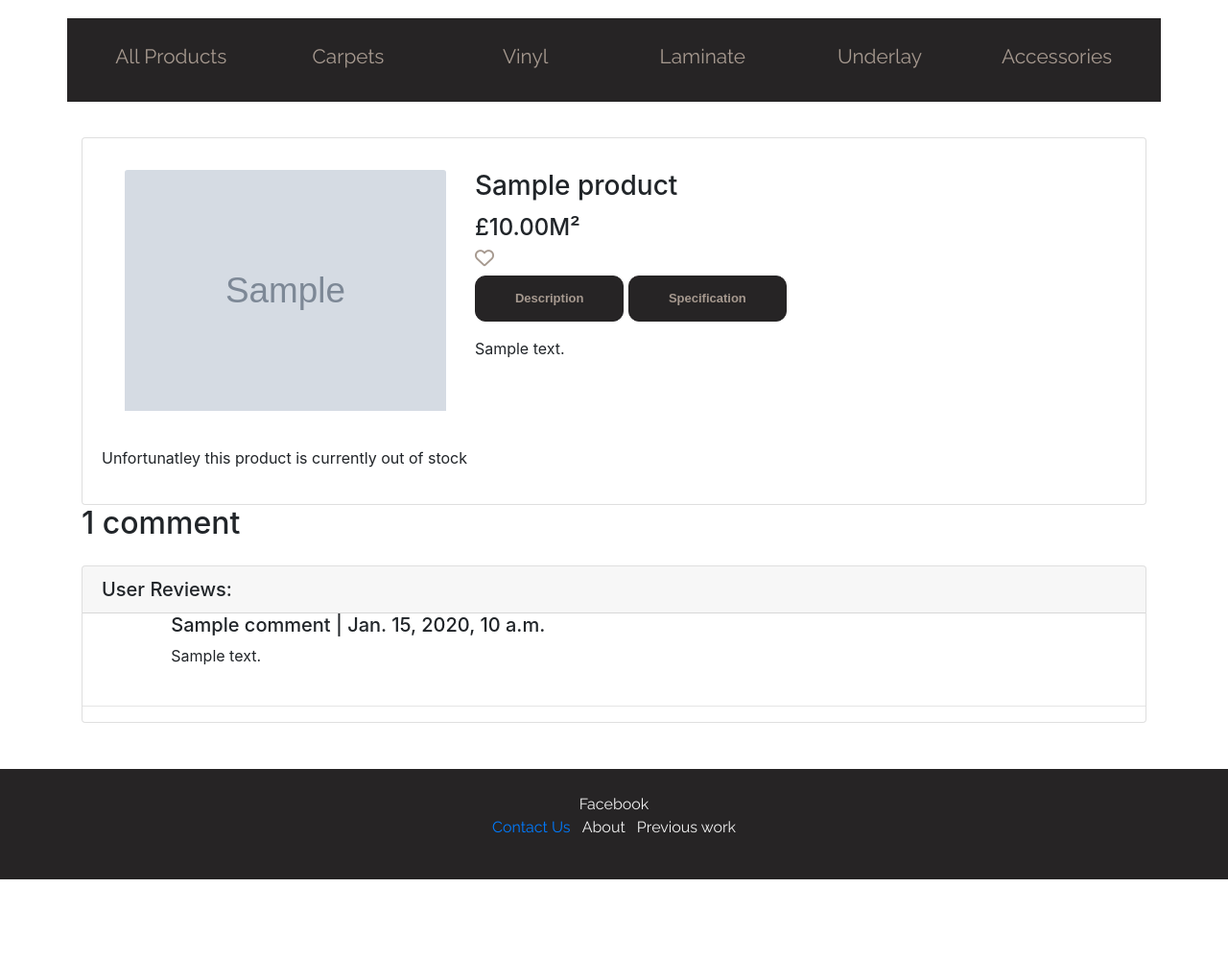
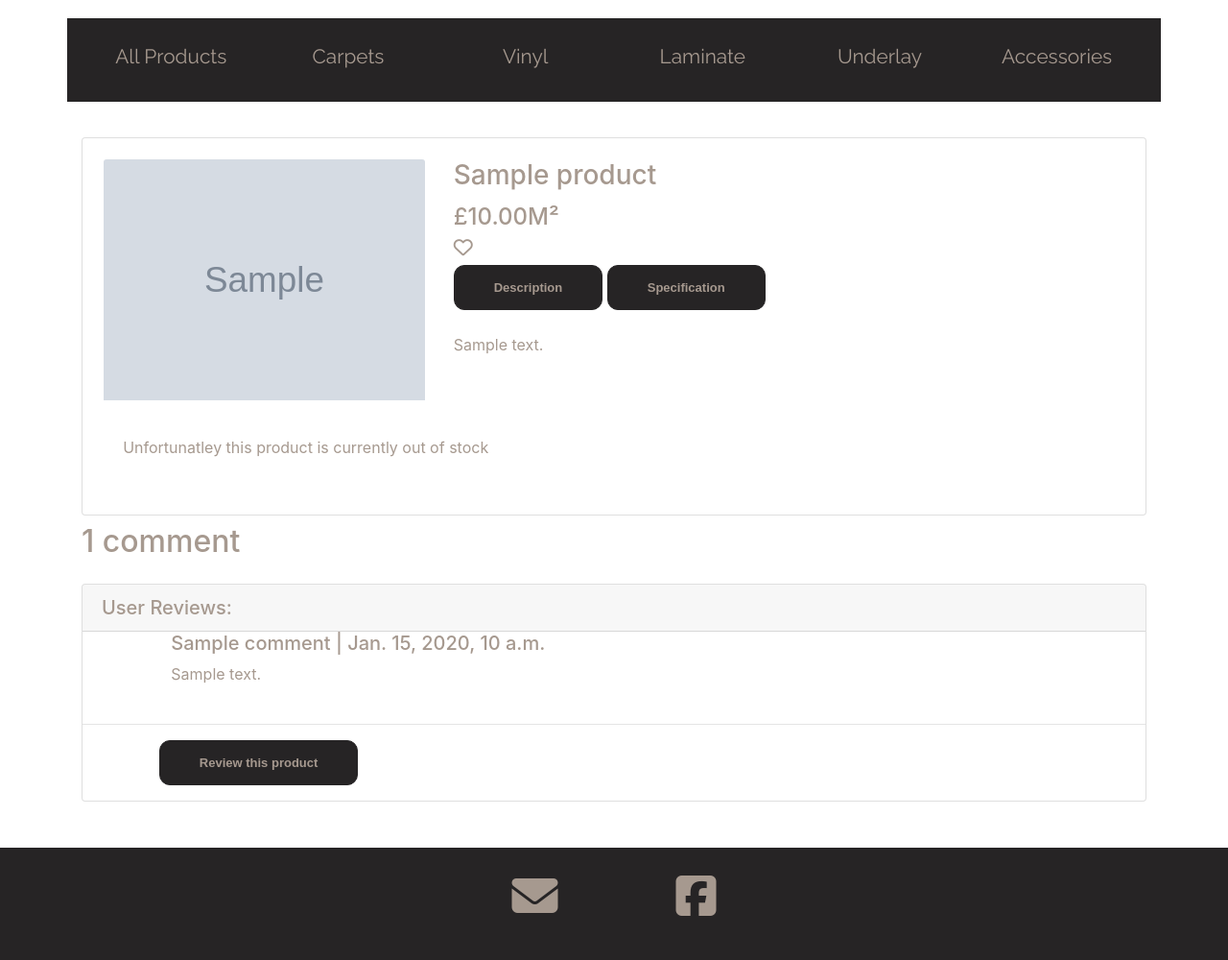
Before and after one commit to Ryanwatson1991/carpet-specialist, a Django app: page /products/1/ in a window 1280 px wide. Shown: the part 181-1181 px from the top of the page at 96% size. Before the commit the page ends 1097 px from the top, so only its background shows below. Run offline with Django 3.2, Linux system fonts and the light colour scheme; tables that the repository leaves empty hold one stand-in row (values such as "Sample post"); grey boxes marked "Sample" are stand-in pictures; parts of the project's set-up code (start-up, migrations or seed data) failed here and were passed over; some libraries are stand-ins or nearby versions.

Commit message:
Basic styling accross the site. Primarily making text-colour consistent and adjusting spacing between elements

```diff
--- a/bag/templates/bag/bag.html
+++ b/bag/templates/bag/bag.html
@@ -15,10 +15,10 @@
     <div class="container">
         <div class="row">
             <div class="col">
-                <h2 class="page-title">Shopping Bag</h2>
+                <h2 class="page-title mb-2 mt-2">Shopping Bag</h2>
             </div>
         </div>
-        <div class="row">
+        <div class="row page-title">
             <div class="col">
                 {% if bag_items %}
                     <div class="table-responsive">
--- a/products/templates/products/product_detail.html
+++ b/products/templates/products/product_detail.html
@@ -12,23 +12,21 @@
 {% endblock %}
 
 {% block content %}
-<div class="container">
+<div class="container page-title">
     <form class="form" action="{% url 'add_to_bag' product.id %}" method="POST">
         <div class="row">
             <div class="col">
-                    <div class="card mt-4">
-                        <div class="row product-info">
+                    <div class="card mt-4 product-info">
+                        <div class="row">
                             <div class="col-lg-4">
                                 <div class="card-img-top img-fluid">
                                     {% if product.image %}
                                     <span>
-
                                             <div>
                                                 <a href="{{ product.image.url }}" target="_blank">
                                                     <img class="card-img-top img-fluid" src="{{ product.image.url }}" alt="{{ product.name }}" id="product-img">
                                                 </a>
                                             </div>
-
                                     </span>
 
                                     <span id="colour-img">
@@ -47,8 +45,8 @@
                                     {% endif %}
                                     <div class="col-12 mt-3">
                                         {% if product.category.name == 'carpets' or product.category.name == 'vinyl' or product.category.name == 'laminate'%}
-                                            <select class="form-select form-select-lg form-control mb-3" name="colour" id="myselection" aria-label="colour">
-                                                <option selected disabled>Pick a Colour</option>
+                                            <select class="form-select form-select-lg form-control mb-3" name="colour" id="myselection" aria-label="colour" required>
+                                                <option value="" selected disabled>Pick a Colour</option>
                                                 {% for colour in colours %}
                                                     <!--Loop means dropdown will only show colours who's product field matches up with the durrent product name-->
                                                     {% if product.name == colour.product.name %}
@@ -81,7 +79,7 @@
                                     </div>
                                 </h6>
                                 <!--Buttons to allow toggle between Description & specification display for product-->
-                                <input type="button" Value="Description" class="myButton" id="description_button" />
+                                <input type="button" Value="Description" class="myButton mb-2" id="description_button" />
                                 <input type="button" Value="Specification" class="myButton" id="spec_button" />
 
                                 <div>
@@ -112,17 +110,17 @@
                         <div class="card-body">
                             {% if product.in_stock.name == 'Yes' %}
                                 <!--Price Calculator - Calculates cost of product based on user selected length & width and then £ per M²-->
-
                                         {% csrf_token %}
                                             {% if product.category.name == 'carpets' or product.category.name == 'vinyl' or product.category.name == 'laminate'%}
-                                                <div id="price_calculator">
-                                                    <h5>Price Calculator</h5>
-                                                    <h6>Enter size below</h6>
-                                                    <h6>length(Metres)</h6>
-                                                    <input type="number" id="length" name="length" required/>
-                                                    <h6>width(Metres)</h6>
+                                                <hr>
+                                                <div id="price-calculator">
+                                                    <h5 class=>Price Calculator - enter measurements below</h5>
+                                                    <h6>Length(Metres)</h6>
+                                                    <input class="form-control mb-3" type="number" id="length" name="length" placeholder="Floor Length" required/>
+                                                    <h6>Width(Metres)</h6>
                                                     <select id="width" class="form-control mb-3" name="width" aria-label="width" required="required">
-                                                        <option selected disabled>Choose width</option>
+                                                        <option value="" selected disabled>Floor Width</option>
+                                                        <!--Value above is empty to make 'required' tag for dropdown work-->
                                                         {% if product.category.name == 'carpets' %}
                                                         <option>4</option>
                                                         <option>5</option>
@@ -133,14 +131,17 @@
                                                         {% endif %}
                                                     </select>
                                                     <input type="button" onClick="multiplyBy()" Value="Calculate total cost" class="myButton" id="calculate"/>
-                                                    <h6>Total Area</h6>
-                                                    <span id="area"></span>
-                                                    <h6>Total Price</h6>
-                                                    <span id="selected_cost" name="selected_cost"></span>
-                                                    <br>
+                                                    <hr>
+                                                    <div class="price-calculator">
+                                                        <h6>Total Area:</h6>
+                                                        <span id="area"></span>
+                                                        <h6>Total Price:</h6>
+                                                        <span id="selected_cost" name="selected_cost"></span>
+                                                        <br>
+                                                    </div>
                                                 </div>
                                             {% endif %}
-
+                                            <hr>
                                             <div class="form-row" id="qty_add">
                                                 <div class="col-12">
                                                     <p class="mt-3"><strong>Quantity:</strong></p>
@@ -153,11 +154,10 @@
                                                 </div>
 
                                                 <div class="col-12">
-                                                    <input type="submit" class="btn myButton" value="Add to Bag">
+                                                    <input type="submit" class="btn myButton" value="Add to Bag" id="submit">
                                                 </div>
                                                 <input type="hidden" name="redirect_url" value="{{ request.path }}">
                                             </div>
-
                             {% else %}
                                 <p>Unfortunatley this product is currently out of stock</p>
                             {% endif %}
@@ -167,14 +167,14 @@
         </div>
     </form>
 
-    <div>
+    <div class="page-title mt-2">
         <!--Previously posted Comments-->
         {% with comments.count as total_comments %}
             <h2>
               {{ total_comments }} comment{{ total_comments|pluralize }}
             </h2>
         {% endwith %}
-        <div class="card my-4">
+        <div class="card my-4 mb-2">
             <h5 class="card-header comment-head">User Reviews:</h5>
             {% for comment in comments %}
             <!--Display comments posted to this review-->
@@ -187,23 +187,27 @@
             </div>
             <hr>
             {% empty %}
-            <p>There are currently no reviews for this post. Be the first to leave one...</p>
-            <input type="button" Value="Add Review" class="myButton" id="add_reviews" />
+            <p>There are currently no reviews for this post. Be the first to review this product...</p>
             {% endfor %}
+            <div class="row">
+                <div class="col-1"></div>
+                <div class="col10">
+                    <input type="button" Value="Review this product" class="myButton mb-3" id="add_reviews" />
+                </div>
+            </div>
             <div class="row" id="reviews">
-                <div class="col-2"></div>
-                <div class="col-8">
+                <div class="col-1"></div>
+                <div class="col-10">
                     <h5>Leave a Review:</h5>
-
                     <div class="card-body">
                         <form method="POST" action="">
                             {{ comment_form }}
                             {% csrf_token %}
-                            <button type="submit" class="btn myButton">Post Review</button>
+                            <button type="submit" class="btn myButton mt-3">Post Review</button>
                         </form>
                     </div>
                 </div>
-                <div class="col-2"></div>
+                <div class="col-1"></div>
             </div>
         </div>
     </div>
--- a/profiles/templates/profiles/profile.html
+++ b/profiles/templates/profiles/profile.html
@@ -24,9 +24,9 @@
         <div class="row">
             <div class="col-12"></div>
             <div class="col-12">
-                <button class="btn myButton" id="show_favourites">Favourites</button>
-                <button class="btn myButton" id="show_delivery">Delivery Info</button>
-                <button class="btn myButton" id="show_order_hist">Order History</button>
+                <button class="btn myButton mb-2" id="show_favourites">Favourites</button>
+                <button class="btn myButton mb-2" id="show_delivery">Delivery Info</button>
+                <button class="btn myButton mb-2" id="show_order_hist">Order History</button>
             </div>
         </div>
         <!--Delivery info section (when not selected this is hidden by javascript-->
--- a/static/css/base.css
+++ b/static/css/base.css
@@ -55,17 +55,7 @@ html {
     cursor: pointer;
 }
 
-footer{
-    background-color: #262425;
-    padding: 2%;
-    font-family: 'Raleway', sans-serif;
-    color: #f2f2f2;
-}
 
-.product-info{
-    padding-top: 3%;
-    padding-left: 4%;
-}
 
 /* Header Styling*/
 
@@ -167,7 +157,30 @@ footer{
 }
 }
 
+/* Footer Styling */
 
+footer{
+    background-color: #262425;
+    padding: 2%;
+    font-family: 'Raleway', sans-serif;
+    color: #f2f2f2;
+}
+
+
+.foot-icon{
+    padding-left: 5%;
+    padding-right: 5%;
+}
+
+.foot-icon i{
+    color:#a6998f;
+    font-size: 3rem;
+
+}
+
+.foot-icon i:hover{
+    color: #f2f2f2;
+}
 
 /* Messages & Toasts */
 
@@ -198,6 +211,10 @@ footer{
 .card-details {
     padding: 5%;
     color: #a6998f;
+}
+
+.product-info{
+    padding: 2%;
 }
 
 /* Add/edit product image widget */
--- a/templates/base.html
+++ b/templates/base.html
@@ -129,16 +129,17 @@
         <footer class="mt-5">
             <div class="container text-center">
                 <div class="row">
-                    <div class="col-12">Facebook</div>
-                </div>
-                <div class="row">
                     <div class="col-12">
                         <ul class="list-inline list-unstyled">
-                            <li class="list-inline-item">
+                            <li class="list-inline-item foot-icon">
                                 <a href="{% url 'contact' %}">
-                                Contact Us</a></li>
-                            <li class="list-inline-item">About</li>
-                            <li class="list-inline-item">Previous work</li>
+                                <i class="fas fa-envelope"></i></a>
+                            </li>
+                            <li class="list-inline-item foot-icon">
+                                <a href="https://www.facebook.com/alexgibbcarpetfitter/" target="_blank">
+                                <i class="fab fa-facebook-square"></i></div>
+                                </a>
+                            </li>
                         </ul>
                     </div>
                 </div>
```
Also changed, not shown: checkout/templates/checkout/checkout.html (+7 -8 lines), checkout/templates/checkout/checkout_success.html (+4 -4 lines), products/templates/products/add_product.html (+6 -3 lines), products/templates/products/edit_product.html (+4 -33 lines), checkout/migrations/0010_auto_20210329_1919.py (added), static/js/base.js (line endings or trailing spaces).
